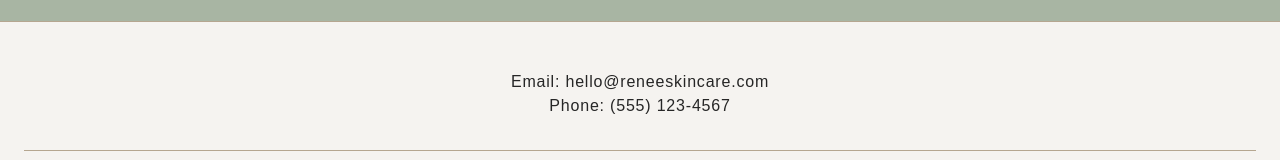
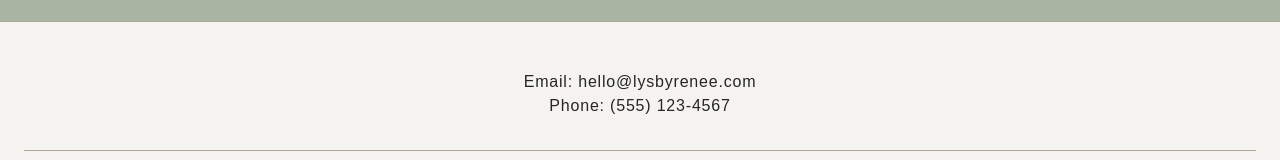
Before and after one commit to michaelDragomir/reneeSkinCare, a Next.js app: page / in a window 1280 px wide. Shown: the part 1033-1193 px from the top of the page. Built offline with nearby package versions, Linux system fonts and the light colour scheme.

Commit message:
Update contact email to hello@lysbyrenee.com across site

```diff
--- a/src/app/api/contact/route.ts
+++ b/src/app/api/contact/route.ts
@@ -24,7 +24,7 @@ export async function POST(request: NextRequest) {
 		}
 
 		const response = await resend.emails.send({
-			from: 'Contact Form <noreply@lysbyrenee.com>',
+			from: 'Contact Form <hello@lysbyrenee.com>',
 			to: contactEmail,
 			replyTo: email,
 			subject: subject || `New message from ${name}`,
--- a/src/app/contact/page.tsx
+++ b/src/app/contact/page.tsx
@@ -207,7 +207,7 @@ export default function Contact() {
 				<div className='max-w-7xl mx-auto text-neutral-800 tracking-wider'>
 					<div className='mb-8'>
 						<p className='text-md text-neutral-800'>
-							Email: hello@reneeskincare.com
+							Email: hello@lysbyrenee.com
 						</p>
 						<p className='text-md text-neutral-800'>Phone: (555) 123-4567</p>
 					</div>
--- a/src/app/page.tsx
+++ b/src/app/page.tsx
@@ -133,7 +133,7 @@ export default function Home() {
 				<div className='max-w-7xl mx-auto text-neutral-800 tracking-wider'>
 					<div className='mb-8'>
 						<p className='text-md text-neutral-800'>
-							Email: hello@reneeskincare.com
+							Email: hello@lysbyrenee.com
 						</p>
 						<p className='text-md text-neutral-800'>Phone: (555) 123-4567</p>
 					</div>
--- a/src/app/services/page.tsx
+++ b/src/app/services/page.tsx
@@ -173,7 +173,7 @@ export default function Services() {
 				<div className='max-w-7xl mx-auto text-neutral-800 tracking-wider'>
 					<div className='mb-8'>
 						<p className='text-md text-neutral-800'>
-							Email: hello@reneeskincare.com
+							Email: hello@lysbyrenee.com
 						</p>
 						<p className='text-md text-neutral-800'>Phone: (555) 123-4567</p>
 					</div>
```
